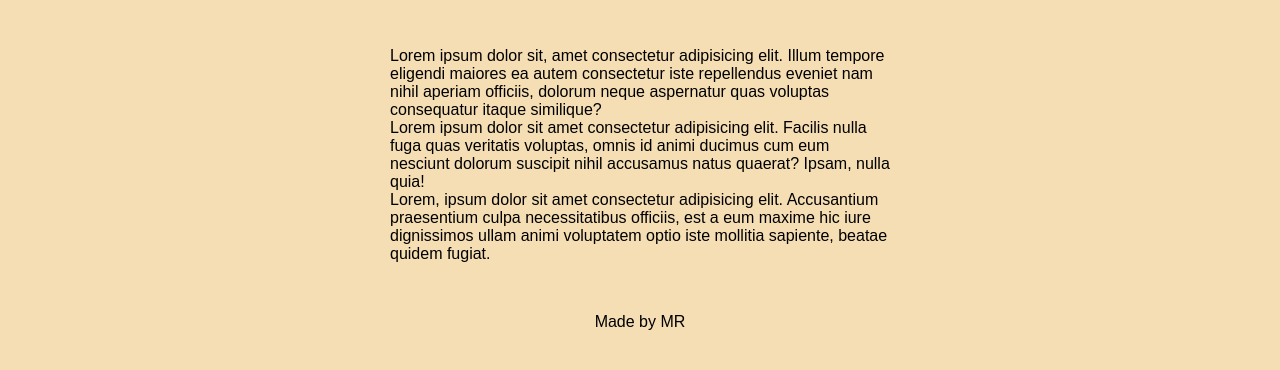
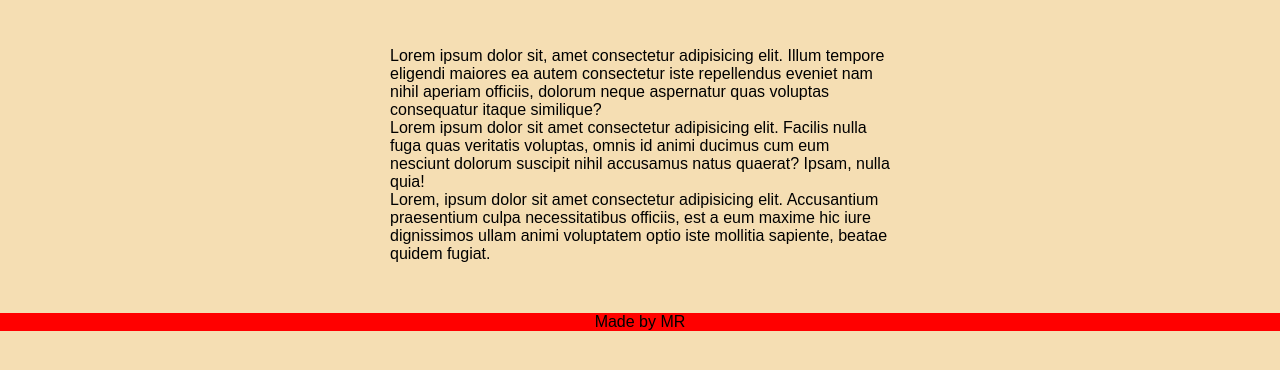
Before and after one commit to Marian-Rozycki/learning-git-2, a plain HTML site: page index.html in a window 1280 px wide. Shown: the part 146-516 px from the top of the page. Drawn offline with Linux system fonts and the light colour scheme.

Commit message:
Change footer background

```diff
--- a/css/style.css
+++ b/css/style.css
@@ -29,3 +29,7 @@ h1 {
 h2 {
     font-size: 25px;
 }
+
+.footer {
+    background: red;
+}
```
